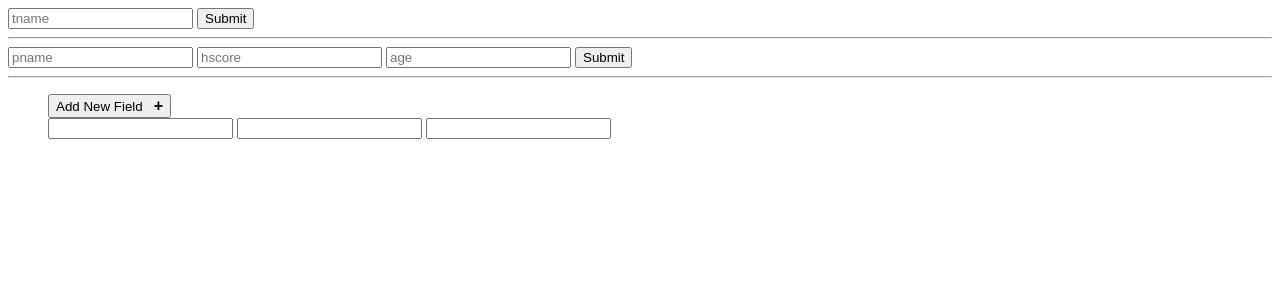
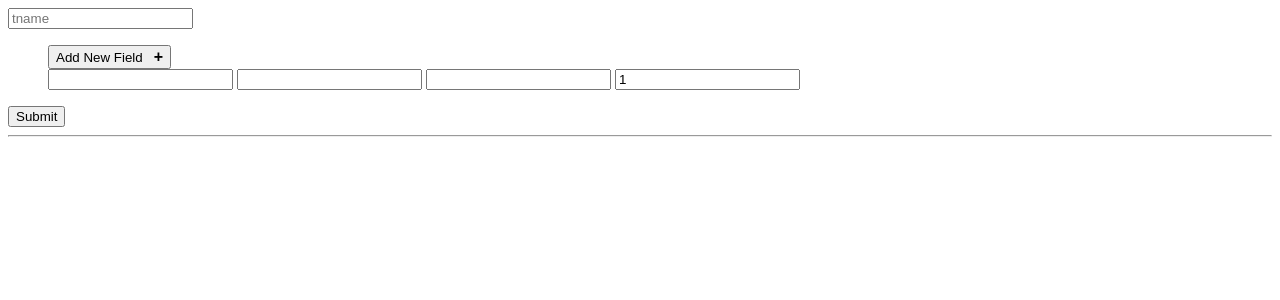
Before and after one commit to aaquib19/team-play-ajax, a Django app: page /add-team/ in a window 1280 px wide. Shown: the top 300 px of the page. Run offline with Django 3.2, Linux system fonts and the light colour scheme; some libraries are stand-ins or nearby versions.

Commit message:
created team add

```diff
--- a/team/views.py
+++ b/team/views.py
@@ -5,19 +5,29 @@ from player.models import Player
 def create_team(request):
     print("in create team")
     if request.POST:
-        players  = request.POST.get("pids")
-        plist = players.split(",")
-        plist =plist[:-1]
-        tname  = request.POST.get("tname")
-        obj = Team.objects.create(
-            tname=tname
-        )
-        for id in plist:
-            player_obj = Player.objects.get(id=int(id))
-            obj.player.add(player_obj)
-        obj.save()
-        print(tname,players.split(","))
+        player_ids =  request.POST.get('pids').split(",")
+        for i in player_ids:
+            print(i)
+            pname = request.POST.get('pname['+str(i) +']')
+            print(pname)
+        # players  = request.POST.get("pids")
+        # plist = players.split(",")
+        # plist =plist[:-1]
+        # tname  = request.POST.get("tname")
+        # obj = Team.objects.create(
+        #     tname=tname
+        # )
+        # for id in plist:
+        #     player_obj = Player.objects.get(id=int(id))
+        #     obj.player.add(player_obj)
+        # obj.save()
+        # print(tname,players.split(","))
         print(request.POST)
+
+        print(request.POST['pids'])
+        # print(len(lll))
+        # for i in lll:
+        #     print(i)
 
     return render(request,'add-team.html',{})
 
--- a/templates/add-team.html
+++ b/templates/add-team.html
@@ -1,5 +1,5 @@
 <!DOCTYPE html>
-<html lang="en">
+<html lang="en" xmlns="http://www.w3.org/1999/html">
 <head>
     <meta charset="UTF-8">
     <title>Title</title>
@@ -13,32 +13,45 @@
     <input type="text" name="tname" class="form-control" id="tname" placeholder="tname">
      <input type="hidden" name="pids" class="form-control" id="player" placeholder="player">
 
-   <button type="submit" class="btn btn-primary">Submit</button>
-</form>
-<hr>
+    <ol id="dynamic-fields">
+    <button class="add_form_field">Add New Field &nbsp;
+      <span style="font-size:16px; font-weight:bold;">+ </span>
+    </button>
+    <div id="playerlist">
+        <input type="text" name="pname[1]">
+        <input type="text" name="score[1]">
+        <input type="text" name="age[1]">
+        <input type="text" name="id" value="1" >
+    </div>
+</ol>
+        <input type="hidden" name="pids" value="1" id="pids">
 
-
-    <form method="POST" id="post-form">
-  {% csrf_token %}
-    <input type="text" class="form-control" id="pname" placeholder="pname">
-    <input type="text" class="form-control" id="hscore" placeholder="hscore">
-     <input class="form-control" id="age" placeholder="age">
 
    <button type="submit" class="btn btn-primary">Submit</button>
 </form>
+{#<hr>#}
+
+{##}
+{#    <form method="POST" id="post-form">#}
+{#  {% csrf_token %}#}
+{#    <input type="text" class="form-control" id="pname" placeholder="pname">#}
+{#    <input type="text" class="form-control" id="hscore" placeholder="hscore">#}
+{#     <input class="form-control" id="age" placeholder="age">#}
+{##}
+{#   <button type="submit" class="btn btn-primary">Submit</button>#}
+{#</form>#}
 <hr>
-<ol id="dynamic-fields">
-    <div class="container1">
-    <button class="add_form_field">Add New Field &nbsp;
-      <span style="font-size:16px; font-weight:bold;">+ </span>
-    </button>
-    <div>
-        <input type="text" name="mytext[]">
-        <input type="text" name="mytext[]">
-        <input type="text" name="mytext[]">
-    </div>
-</div>
-</ol>
+{#<ol id="dynamic-fields">#}
+{#    <button class="add_form_field">Add New Field &nbsp;#}
+{#      <span style="font-size:16px; font-weight:bold;">+ </span>#}
+{#    </button>#}
+{#    <div id="playerlist">#}
+{#        <input type="text" name="pname[1]">#}
+{#        <input type="text" name="score[1]">#}
+{#        <input type="text" name="age[1]">#}
+{#        <input type="text" name="id" value=1>#}
+{#    </div>#}
+{#</ol>#}
 
 
     <script src="/static/js/jquery-2.2.4.min.js"></script>
@@ -86,7 +99,8 @@
 </script>
 <script>
     $(document).ready(function() {
-    var max_fields = 10;
+
+    var max_fields = 11;
     var wrapper = $("#dynamic-fields");
     var add_button = $(".add_form_field");
 
@@ -95,9 +109,14 @@
         e.preventDefault();
         if (x < max_fields) {
             x++;
-            $(wrapper).append('<div>  <input type="text" name="mytext[]">\n' +
-                '        <input type="text" name="mytext[]">\n' +
-                '        <input type="text" name="mytext[]">               <a href="#" class="delete">Delete</a></div>'); //add input box
+            let pids = $("#pids").val();
+             $("#pids").val( pids+","+x);
+            $(wrapper).append(
+                '<div><input type="text" name="pname['+ x +']">' +
+                '<input type="text" name="score['+x +']">\n' +
+                '<input type="text" name="age['+x +']">\n' +
+                '<input type="text" name="id" value="'+x +
+                '"><a href="#" class="delete">Delete</a></div>'); //add input box
         } else {
             alert('You Reached the limits')
         }
@@ -105,10 +124,38 @@
 
     $(wrapper).on("click", ".delete", function(e) {
         e.preventDefault();
+            let pids = $("#pids").val();
+           let cc =  $(this).parent('div').children().get(3);
+            pids = pids.split(",")
+            pids = pids.filter(function (item) {
+                return item!= cc.value
+                }
+            )
+
+        $("#pids").val(pids.join(","));
+
+
         $(this).parent('div').remove();
-        x--;
     })
 });
 </script>
+
+
+<script>
+        var add_button = $(".add_form_field");
+
+        $(add_button).click(function(e) {
+e.preventDefault();
+    $(document).ready(function() {
+        let div_data = $("#playerlist")
+        console.log(div_data.children())
+
+    })
+
+});
+
+
+
+</script>
 </body>
 </html>
```
